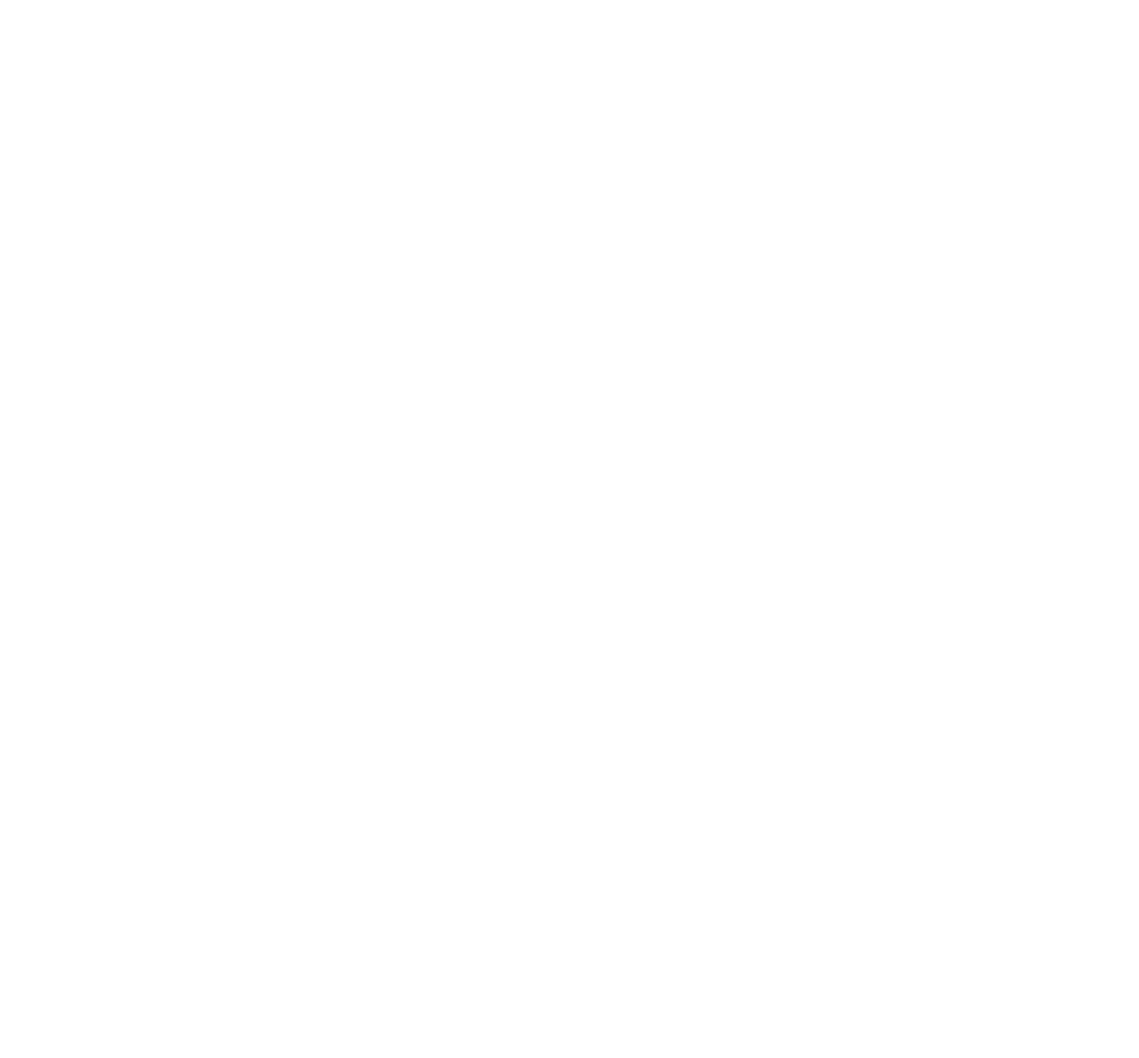
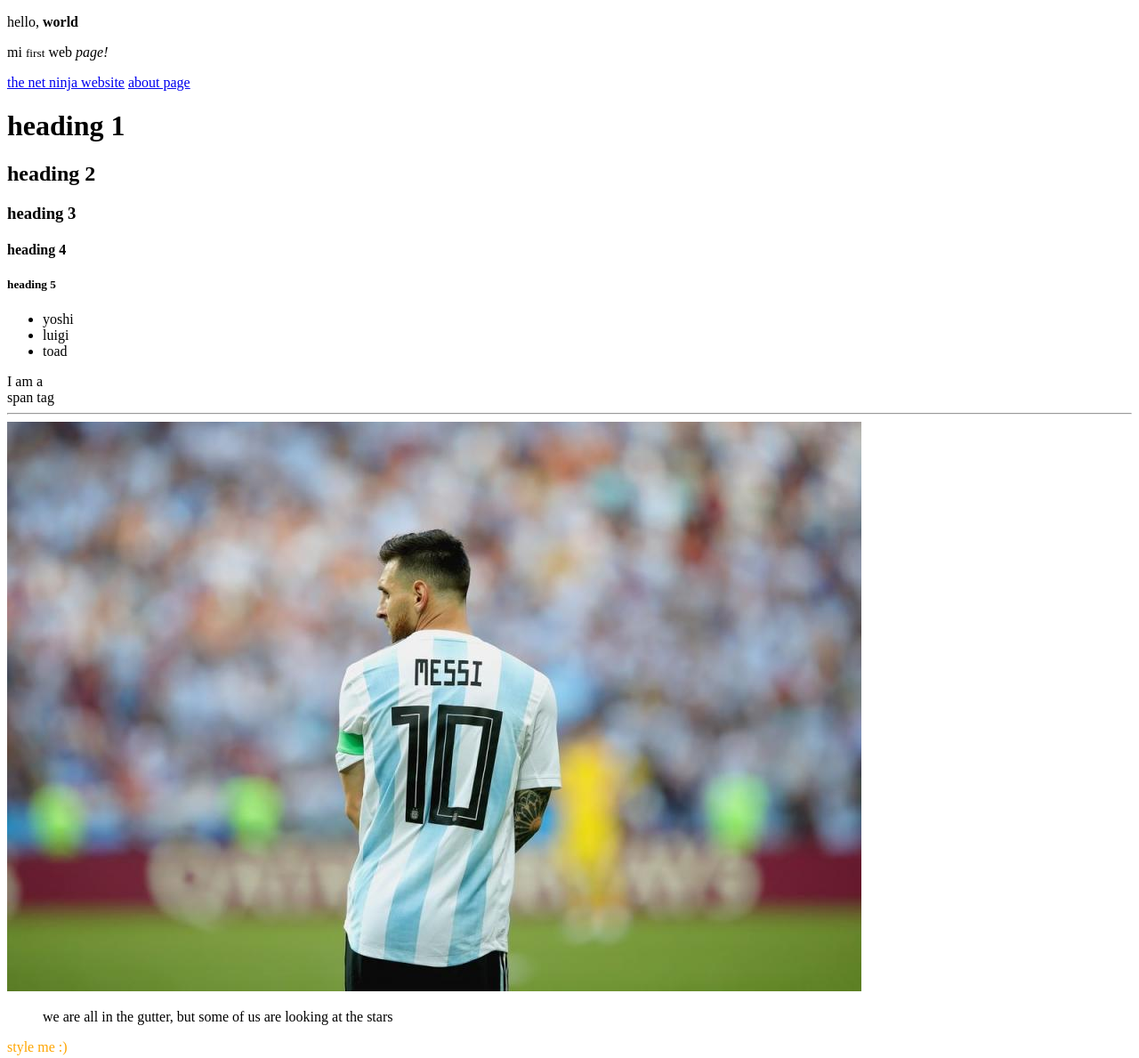
Before and after one commit to ManuelRomero01/MarioProject, a plain HTML site: page index.html in a window 1280 px wide. Shown: the whole page at 89% size. Before the commit the page ends 800 px from the top, so only its background shows below. Drawn offline with Linux system fonts and the light colour scheme.

Commit message:
starting

```diff
--- a/index.html
+++ b/index.html
@@ -6,6 +6,39 @@
     </title>
 </head>
 <body>
+    <div>
+        <p>hello, <strong>world</p></strong>
+        <p>mi <small>first</small> web <em>page!</p></em>
+        <a href="https://www.thenetninja.co.uk">the net ninja website</a>
+        <a href="about.html"> about page </a>
+    </div>
 
+    <div>
+        <h1> heading 1</h1>
+        <h2> heading 2</h2>
+        <h3> heading 3</h3>
+        <h4> heading 4</h4>
+        <h5> heading 5</h5>
+    </div>
+
+    <div>
+        <ul>
+            <li>yoshi</li>
+            <li>luigi</li>
+            <li>toad</li>
+        </ul>
+    </div>
+    <!-- span tag below-->
+    <span>I am a <br>span tag</span>
+
+    <hr>
+
+    <img src="img/messi_0.jpg" alt="a picture of Lionel Messi, the best football player">
+
+    <blockquote cite="http://www.oscarwildesite.com">
+        we are all in the gutter, but some of us are looking at the stars
+    </blockquote>
+
+    <p style="color: orange">style me :)</p>
 </body>
 </html>
```
Also changed, not shown: about.html (added, +11 -0 lines), img/messi_0.jpg (added).
